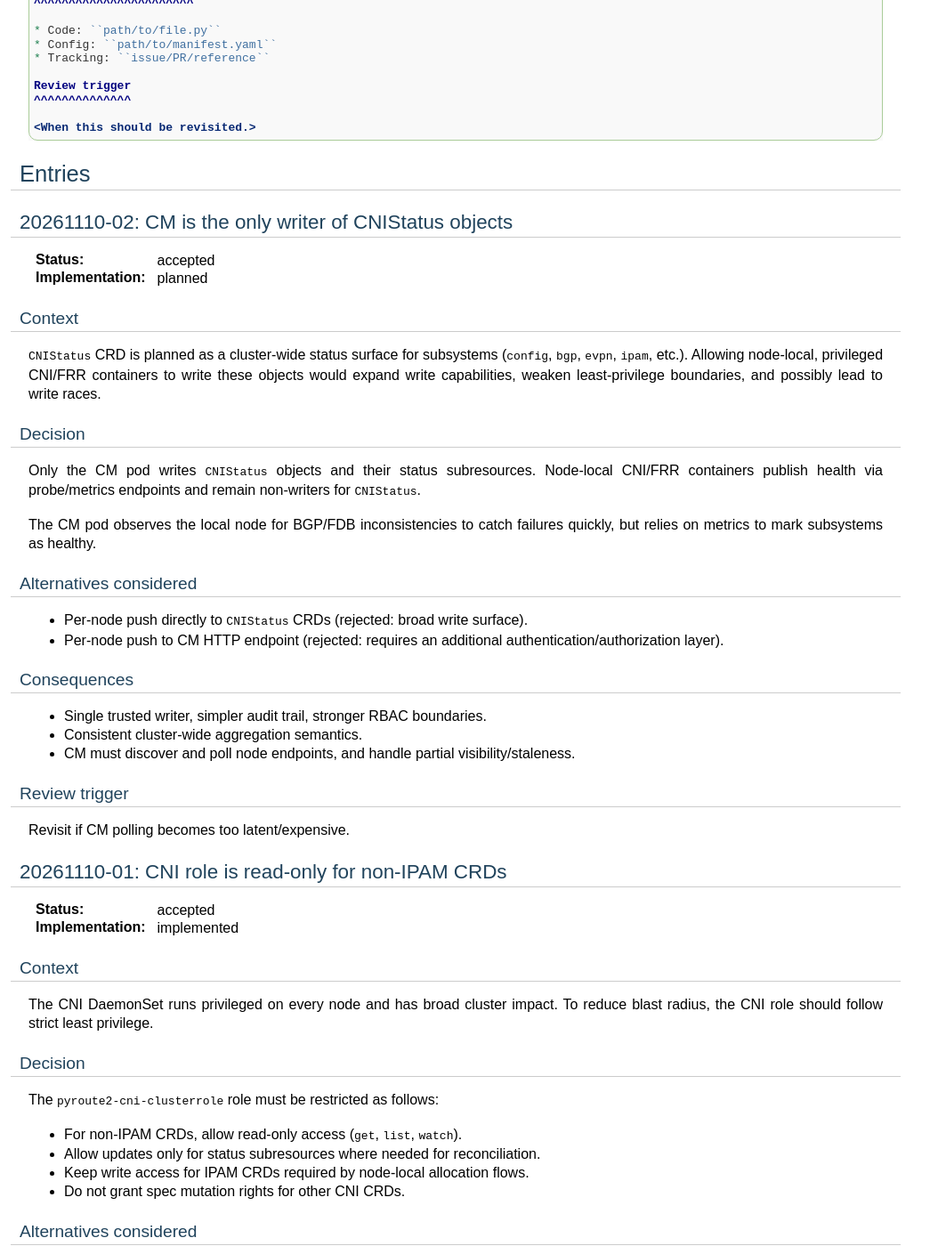
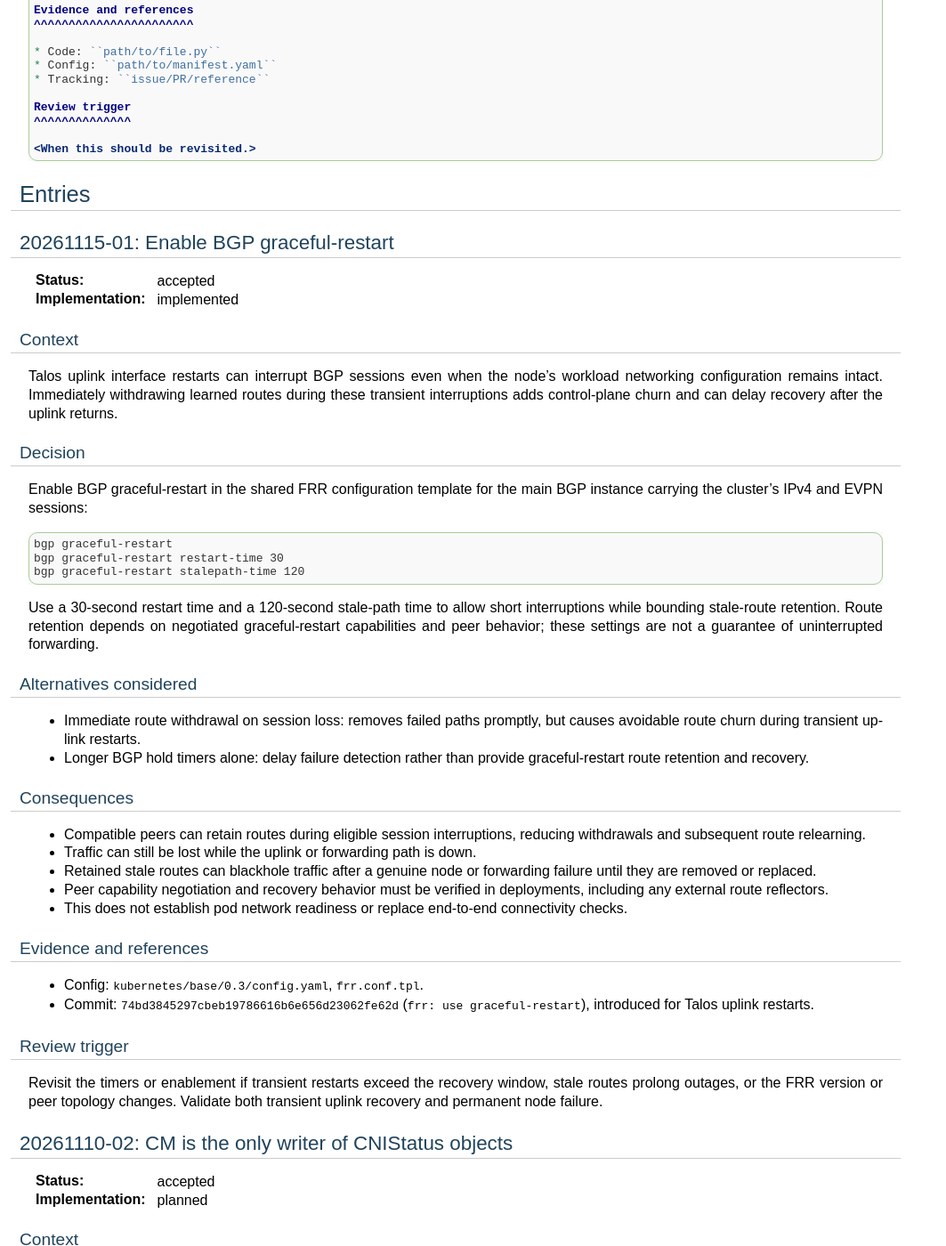
Before and after one commit to svinota/pyroute2-cni, a Sphinx documentation site: the page built from docs/decisions.rst, in a window 1280 px wide and 1400 px high, scrolled down 1391 px. Shown: the whole window at 89% size, without its empty margins (0-1063 px from the left). Built offline with Sphinx 7.4.7, drawn with Linux system fonts in a browser that asks for light colours; pages that are not in the unit, such as notebooks, are missing from menus; the version number could not be read and is left out; some of the changed text lies outside the part shown.

Commit message:
decisions: BGP graceful-restart
Document the feature & the context

```diff
--- a/docs/decisions.rst
+++ b/docs/decisions.rst
@@ -43,6 +43,10 @@ Index
      - Title
      - Status
      - Implementation
+   * - :ref:`20261115-01 <decision-20261115-01>`
+     - Enable BGP graceful restart
+     - accepted
+     - implemented
    * - :ref:`20261110-02 <decision-20261110-02>`
      - CM is the only writer of CNIStatus objects
      - accepted
@@ -105,6 +109,75 @@ Copy this block for new entries.
 
 Entries
 -------
+
+.. _decision-20261115-01:
+
+20261115-01: Enable BGP graceful-restart
+~~~~~~~~~~~~~~~~~~~~~~~~~~~~~~~~~~~~~~~~
+
+:Status: accepted
+:Implementation: implemented
+
+Context
+^^^^^^^
+
+Talos uplink interface restarts can interrupt BGP sessions even when the
+node's workload networking configuration remains intact. Immediately
+withdrawing learned routes during these transient interruptions adds
+control-plane churn and can delay recovery after the uplink returns.
+
+Decision
+^^^^^^^^
+
+Enable BGP graceful-restart in the shared FRR configuration template for
+the main BGP instance carrying the cluster's IPv4 and EVPN sessions:
+
+.. code-block:: text
+
+   bgp graceful-restart
+   bgp graceful-restart restart-time 30
+   bgp graceful-restart stalepath-time 120
+
+Use a 30-second restart time and a 120-second stale-path time to allow
+short interruptions while bounding stale-route retention. Route retention
+depends on negotiated graceful-restart capabilities and peer behavior;
+these settings are not a guarantee of uninterrupted forwarding.
+
+Alternatives considered
+^^^^^^^^^^^^^^^^^^^^^^^
+
+* Immediate route withdrawal on session loss: removes failed paths promptly,
+  but causes avoidable route churn during transient uplink restarts.
+* Longer BGP hold timers alone: delay failure detection rather than provide
+  graceful-restart route retention and recovery.
+
+Consequences
+^^^^^^^^^^^^
+
+* Compatible peers can retain routes during eligible session interruptions,
+  reducing withdrawals and subsequent route relearning.
+* Traffic can still be lost while the uplink or forwarding path is down.
+* Retained stale routes can blackhole traffic after a genuine node or
+  forwarding failure until they are removed or replaced.
+* Peer capability negotiation and recovery behavior must be verified in
+  deployments, including any external route reflectors.
+* This does not establish pod network readiness or replace end-to-end
+  connectivity checks.
+
+Evidence and references
+^^^^^^^^^^^^^^^^^^^^^^^
+
+* Config: ``kubernetes/base/0.3/config.yaml``, ``frr.conf.tpl``.
+* Commit: ``74bd3845297cbeb19786616b6e656d23062fe62d``
+  (``frr: use graceful-restart``), introduced for Talos uplink restarts.
+
+Review trigger
+^^^^^^^^^^^^^^
+
+Revisit the timers or enablement if transient restarts exceed the recovery
+window, stale routes prolong outages, or the FRR version or peer topology
+changes. Validate both transient uplink recovery and permanent node failure.
+
 
 .. _decision-20261110-02:
 
```
